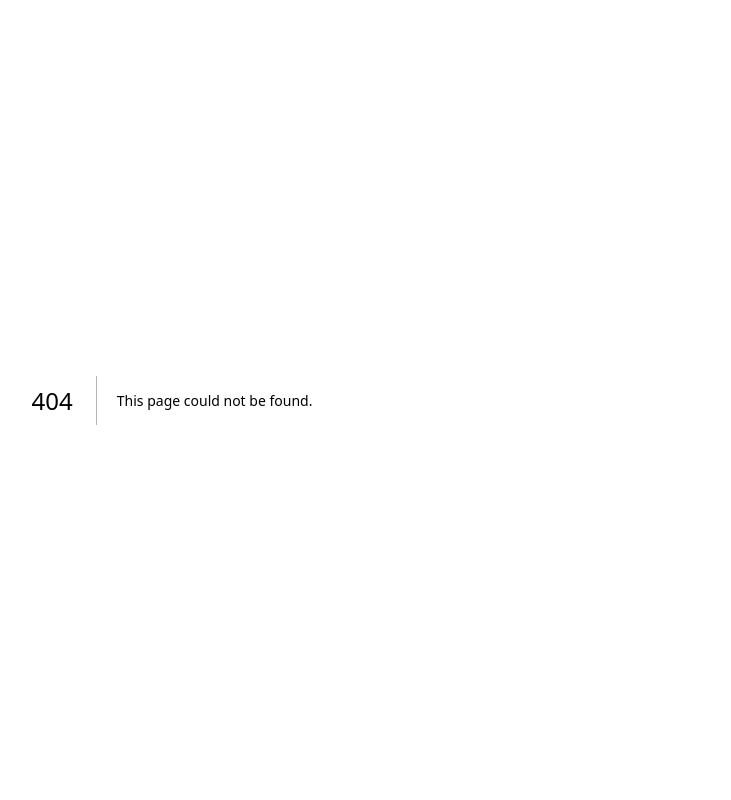
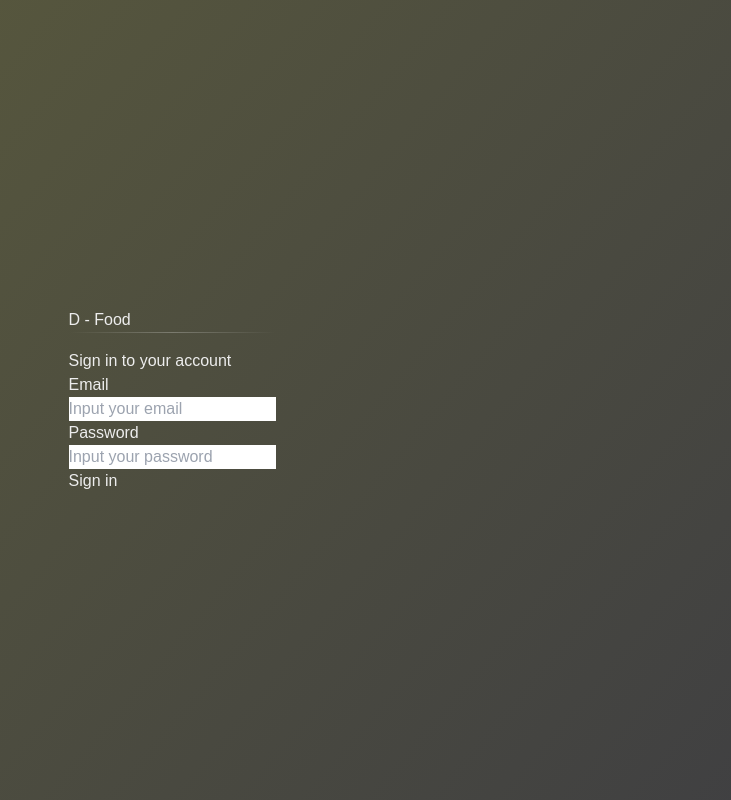
Before and after one commit to DeLuthpi/d-food, a Next.js app: page /login in a window 1280 px wide. Before the commit this address had no page. Shown: the whole page, without its empty margins (468-1199 px from the left). Built offline with nearby package versions, Linux system fonts and the light colour scheme.

Commit message:
add login form

```diff
--- a/src/pages/_app.js
+++ b/src/pages/_app.jsx
@@ -1,5 +1,5 @@
 import "@/styles/globals.css";
 
 export default function App({ Component, pageProps }) {
-  return <Component {...pageProps} />;
+	return <Component {...pageProps} />;
 }
--- a/src/pages/_document.js
+++ /dev/null
@@ -1,13 +0,0 @@
-import { Html, Head, Main, NextScript } from "next/document";
-
-export default function Document() {
-  return (
-    <Html lang="en">
-      <Head />
-      <body className="antialiased">
-        <Main />
-        <NextScript />
-      </body>
-    </Html>
-  );
-}
--- /dev/null
+++ b/src/pages/_document.jsx
@@ -0,0 +1,13 @@
+import { Html, Head, Main, NextScript } from "next/document";
+
+export default function Document() {
+	return (
+		<Html lang="en">
+			<Head />
+			<body className="antialiased">
+				<Main />
+				<NextScript />
+			</body>
+		</Html>
+	);
+}
--- /dev/null
+++ b/src/pages/login.jsx
@@ -0,0 +1,82 @@
+import axios from "axios";
+import { setCookie } from "cookies-next";
+import { useRouter } from "next/router";
+import { useState } from "react";
+
+const LoginPage = () => {
+	const router = useRouter();
+
+	const [email, setEmail] = useState("");
+	const [password, setPassword] = useState("");
+
+	const handleLogin = (e) => {
+		e.preventDefault();
+
+		console.log(e);
+
+		const payload = {
+			email: email,
+			password: password,
+		};
+
+		axios
+			.post("https://api-bootcamp.do.dibimbing.id/api/v1/login", payload, {
+				headers: {
+					"Content-Type": "application/json",
+					apiKey: "w05KkI9AWhKxzvPFtXotUva-",
+				},
+			})
+			.then((res) => {
+				setCookie("token", res.data.token);
+				router.push("/");
+			})
+			.catch((err) => {
+				console.log(err);
+				alert(err.response.data.message);
+			});
+	};
+
+	return (
+		<main className="main-section">
+			<div className="flex flex-col justify-center min-h-full px-6 py-12 h-svh lg:px-8">
+				<div className="p-5 mx-auto border border-gray-300 border-solid rounded-lg w-96 bg-gradient-to-br from-[#242118] to-[#242118]">
+					<div className="sm:mx-auto sm:w-full sm:max-w-sm">
+						<h1 className="text-2xl font-bold leading-9 tracking-tight text-center">D - Food</h1>
+						<hr className="line-hr" />
+						<h2 className="mt-4 text-lg font-normal leading-9 tracking-tight text-center">Sign in to your account</h2>
+					</div>
+
+					<div className="mt-2 sm:mx-auto sm:w-full sm:max-w-sm">
+						<form className="space-y-6" onSubmit={handleLogin}>
+							<div>
+								<label htmlFor="email" className="block text-sm font-medium leading-6">
+									Email
+								</label>
+								<div className="mt-2">
+									<input id="email" name="email" type="email" onChange={(e) => setEmail(e.target.value)} value={email} placeholder="Input your email" className="block w-full rounded-md border-0 py-1.5 px-1.5 text-gray-900 shadow-sm ring-1 ring-inset ring-gray-300 placeholder:text-gray-400 focus:ring-2 focus:ring-inset focus:ring-cyan-600 sm:text-sm sm:leading-6" autoComplete="off" />
+								</div>
+							</div>
+
+							<div>
+								<label htmlFor="password" className="block text-sm font-medium leading-6">
+									Password
+								</label>
+								<div className="mt-2">
+									<input id="password" name="password" type="password" onChange={(e) => setPassword(e.target.value)} value={password} placeholder="Input your password" className="block w-full rounded-md border-0 py-1.5 px-1.5 text-gray-900 shadow-sm ring-1 ring-inset ring-gray-300 placeholder:text-gray-400 focus:ring-2 focus:ring-inset focus:ring-cyan-600 sm:text-sm sm:leading-6" />
+								</div>
+							</div>
+
+							<div>
+								<button type="submit" className="flex w-full justify-center rounded-md bg-amber-400 px-3 py-1.5 text-sm font-semibold leading-6 text-gray-900 shadow-sm hover:bg-yellow-600 focus-visible:outline focus-visible:outline-2 focus-visible:outline-offset-2 focus-visible:outline-gray-900">
+									Sign in
+								</button>
+							</div>
+						</form>
+					</div>
+				</div>
+			</div>
+		</main>
+	);
+};
+
+export default LoginPage;
--- a/src/styles/globals.css
+++ b/src/styles/globals.css
@@ -4,7 +4,7 @@
 
 :root {
 	--background: #ffffff;
-  --foreground: #171717;
+	--foreground: #ededed;
 }
 
 @media (prefers-color-scheme: dark) {
@@ -18,6 +18,34 @@ body {
 	color: var(--foreground);
 	background: var(--background);
 	font-family: Arial, Helvetica, sans-serif;
+	background-image: linear-gradient(310deg, #3f3f42, #5d5d3c);
+}
+
+hr {
+	margin: 1rem 0;
+	color: inherit;
+	border: 0;
+	border-top: 1px solid;
+	opacity: 0.25;
+}
+
+hr {
+	border-top: none;
+	height: 1px;
+}
+
+.line-hr {
+	background-image: linear-gradient(to right, rgba(255, 255, 255, 0), rgba(255, 255, 255, 1), rgba(255, 255, 255, 0));
+	background-color: transparent;
+	margin-top: 0;
+}
+
+.main-section {
+	display: flex;
+	justify-content: center;
+	align-items: center;
+	height: 100%;
+	min-height: 100vh;
 }
 
 @layer utilities {
```
Also changed, not shown: src/pages/index.js (deleted, +0 -115 lines), src/pages/index.jsx (added, +26 -0 lines). Lines whose indentation alone changed are shown as unchanged.
